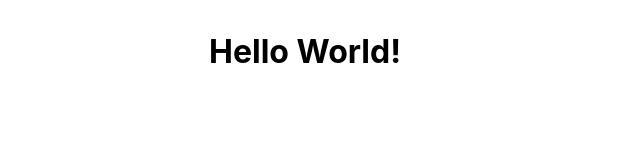
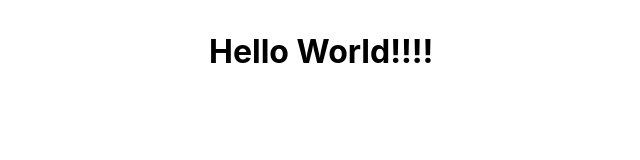
Before and after one commit to xblbaseball/xbl-roster-importer, a React (Vite) app: page / in a window 1280 px wide. Shown: the top 160 px of the page, without its empty margins (159-799 px from the left). Built offline with nearby package versions, Linux system fonts and the light colour scheme.

Commit message:
test auto upgrade

```diff
--- a/index.html
+++ b/index.html
@@ -4,7 +4,7 @@
     <meta charset="UTF-8" />
     <link rel="icon" type="image/png" href="/icon.png" />
     <meta name="viewport" content="width=device-width, initial-scale=1.0" />
-    <title>XBL Roster Importer v0.0.1</title>
+    <title>XBL Roster Importer v0.0.2</title>
     <style>
       * {
         margin: 0;
--- a/package.json
+++ b/package.json
@@ -1,7 +1,7 @@
 {
   "name": "xbl-roster-importer",
   "productName": "xbl-roster-importer",
-  "version": "0.0.1",
+  "version": "0.0.2",
   "description": "My Electron application description",
   "main": ".vite/build/main.js",
   "scripts": {
--- a/src/client/App.tsx
+++ b/src/client/App.tsx
@@ -1,5 +1,5 @@
 function App() {
-    return <h1>Hello World!</h1>;
+    return <h1>Hello World!!!!</h1>;
 };
 
 export default App;
```
Also changed, not shown: 1 other file (tests, documents, lock files or other folders).
